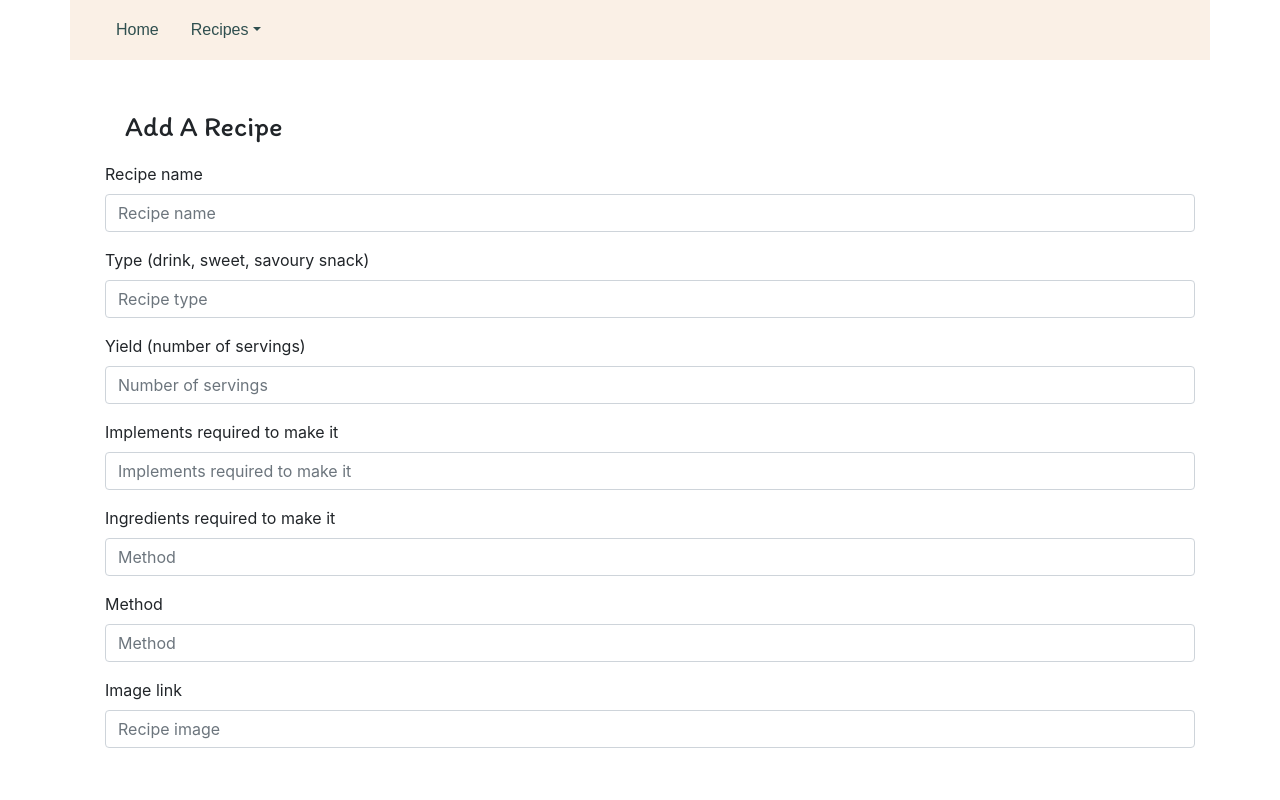
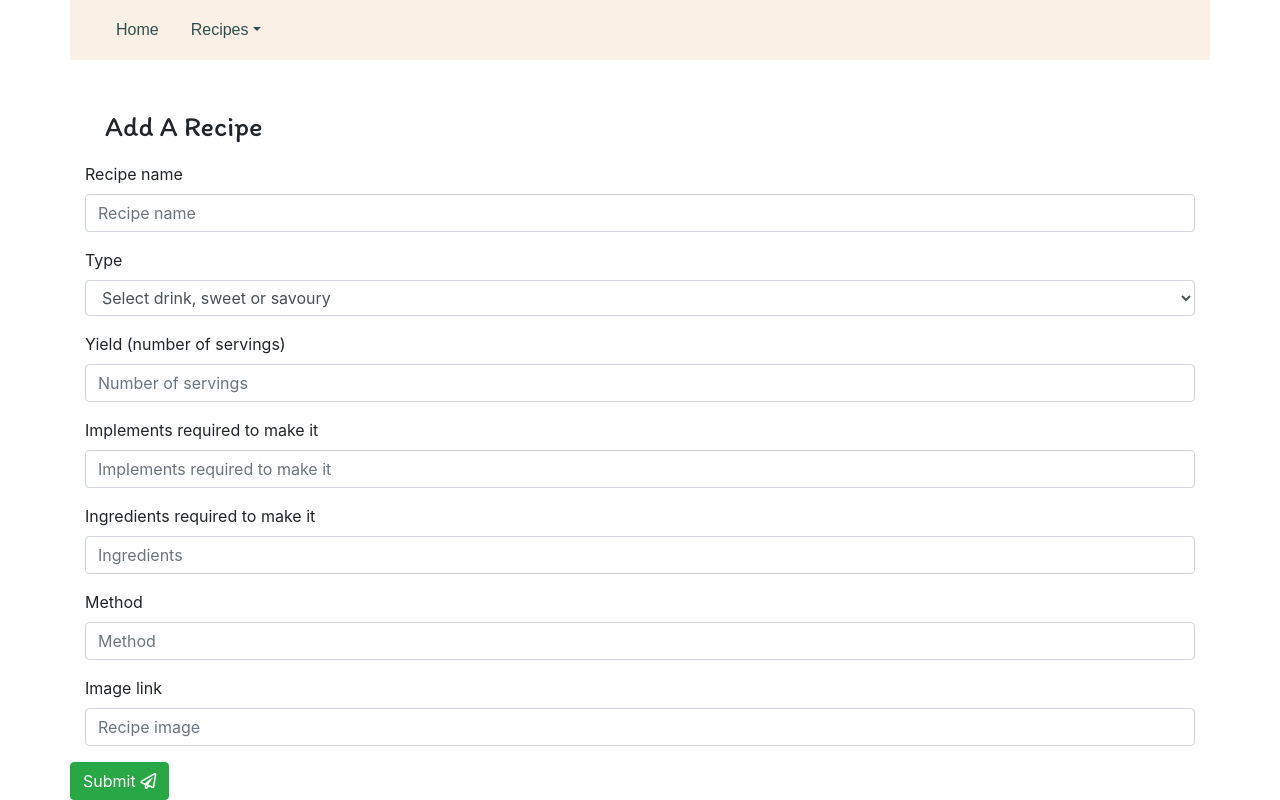
Before and after one commit to Code-Institute-Submissions/Milestone-Project-103, a Flask app: page /add_recipe in a window 1280 px wide. Shown: the part 100-900 px from the top of the page. Before the commit the page ends 848 px from the top, so only its background shows below. Run offline with Flask 2, Linux system fonts and the light colour scheme; data that the repository does not hold is empty; some libraries are stand-ins or nearby versions; some web fonts are replaced.

Commit message:
Add recipe form and functionality written

```diff
--- a/app.py
+++ b/app.py
@@ -18,9 +18,20 @@ mongo = PyMongo(app)
 def get_recipes():
     return render_template("recipes.html", recipes=mongo.db.Recipes.find())
 
+
 @app.route('/add_recipe')
 def add_recipe():
-    return render_template('addrecipe.html')
+    return render_template('addrecipe.html',
+    categories=mongo.db.Categories.find())
+
+
+@app.route('/insert_recipe', methods=['POST'])
+def insert_recipe():
+    recipes = mongo.db.Recipes
+    recipes.insert_one(request.form.to_dict())
+    return redirect(url_for('get_recipes'))
+
+
 
 if __name__ == '__main__':
     app.run(host=os.environ.get('IP'),
--- a/static/css/style.css
+++ b/static/css/style.css
@@ -83,7 +83,7 @@ a:hover {
 .main {
     margin-top: 30px;
     padding-top: 20px;
-    padding-left: 20px;
+    /* padding-left: 20px; */
 
 }
 
@@ -104,9 +104,30 @@ li {
     font-size: 1em;
 }
 
-/*------------------------------------------Form */
+/*------------------------------------------Forms */
 
+.add-recipe-field {
+    margin-bottom: 1rem;
+}
 
+.btn-type {
+    padding: .375rem .75rem;
+    font-size: 1rem;
+    line-height: 1.5;
+    color: #495057;
+    background-color: #fff;
+    background-clip: padding-box;
+    border: 1px solid #ced4da;
+    border-radius: .25rem;
+}
+
+.type-label {
+    padding-right: 20px;
+}
+
+.btn-type:focus {
+    outline: -webkit-focus-ring-color auto 0px;
+}
 
 /*------------------------------------------Footer */
 
--- a/templates/addrecipe.html
+++ b/templates/addrecipe.html
@@ -1,38 +1,63 @@
 {% extends 'base.html' %}
 {% block content %}
 
-
         <h2>Add A Recipe</h2>
 
-            <form action="" method="POST" >
-                <div class="form-group">
-                    <label for="recipeName">Recipe name</label>
-                    <input type="text" class="form-control" id="recipeName" placeholder="Recipe name">
+            <form action="{{ url_for('insert_recipe') }}" method="POST" >
+                <div class="row">
+                    <div class="input-field add-recipe-field col-12">
+                        <label for="recipe_name">Recipe name</label>
+                        <input type="text" class="form-control" name="recipe_name" id="recipe_name" placeholder="Recipe name">
+                    </div>
                 </div>
-                <div class="form-group">
-                    <label for="recipeType">Type (drink, sweet, savoury snack)</label>
-                    <input type="text" class="form-control" id="recipeType" placeholder="Recipe type">
+                <div class="row">
+                    <div class="dropdown add-recipe-field col-12">
+                        <label class="type-label" for="type">Type </label>
+
+                        <select class="btn-type col-12" id="type" name="type">
+                        <option value="" disabled selected>Select drink, sweet or savoury</option>
+
+                            {% for cat in categories %}
+                            <option value="{{cat.category_name}}">{{cat.category_name}}</option>
+                            {% endfor %}
+
+                        </select>
+                    </div>
                 </div>
-                <div class="form-group">
-                    <label for="recipeYield">Yield (number of servings)</label>
-                    <input type="text" class="form-control" id="recipeYield" placeholder="Number of servings">
+                <div class="row ">
+                    <div class="input-field add-recipe-field col-12">
+                        <label for="yield">Yield (number of servings)</label>
+                        <input type="text" class="form-control" name="yield" id="yield" placeholder="Number of servings">
+                    </div>
                 </div>
-                <div class="form-group">
-                    <label for="recipeImplements">Implements required to make it</label>
-                    <input type="text" class="form-control" id="recipeImplements" placeholder="Implements required to make it">
+                <div class="row">
+                    <div class="input-field add-recipe-field col-12">
+                        <label for="equipment">Implements required to make it</label>
+                        <input type="text" class="form-control" name="equipment" id="equipment" placeholder="Implements required to make it">
+                    </div>
                 </div>
-                <div class="form-group">
-                    <label for="recipeIngredients">Ingredients required to make it</label>
-                    <input type="text" class="form-control" id="recipeIngredients" placeholder="Method">
+                <div class="row">
+                    <div class="input-field add-recipe-field col-12">
+                        <label for="ingredients">Ingredients required to make it</label>
+                        <input type="text" class="form-control" name="ingredients" id="ingredients" placeholder="Ingredients">
+                    </div>
                 </div>
-                <div class="form-group">
-                    <label for="recipeMethod"> Method</label>
-                    <input type="text" class="form-control" id="recipeMethod" placeholder="Method">
+                <div class="row">
+                    <div class="input-field add-recipe-field col-12">
+                        <label for="method"> Method</label>
+                        <input type="text" class="form-control" name="method" id="method" placeholder="Method">
+                    </div>
                 </div>
-                <div class="form-group">
-                    <label for="recipeImage">Image link</label>
-                    <input type="text" class="form-control" id="recipeImage" placeholder="Recipe image">
+                <div class="row">
+                    <div class="input-field add-recipe-field col-12">
+                        <label for="image">Image link</label>
+                        <input type="text" class="form-control" name="image" id="image" placeholder="Recipe image">
+                    </div>
                 </div>
+                <div class="row">
+                    <button type="submit" class="btn btn-success">Submit <i class="far fa-paper-plane"></i></button>
+                </div>
+
             </form>
 
 
--- a/templates/base.html
+++ b/templates/base.html
@@ -31,7 +31,7 @@
                         <a class="nav-link dropdown-toggle" data-toggle="dropdown" href="#" role="button" aria-haspopup="true" aria-expanded="false">Recipes</a>
                         <div class="dropdown-menu">
                         <a class="dropdown-item" href="#">Find a recipe</a>
-                        <a class="dropdown-item" href="#">Add a recipe</a>
+                        <a class="dropdown-item" href="{{ url_for('add_recipe') }}">Add a recipe</a>
                         <a class="dropdown-item" href="#">Amend a recipe</a>
                         </div>
                     </li>
```
